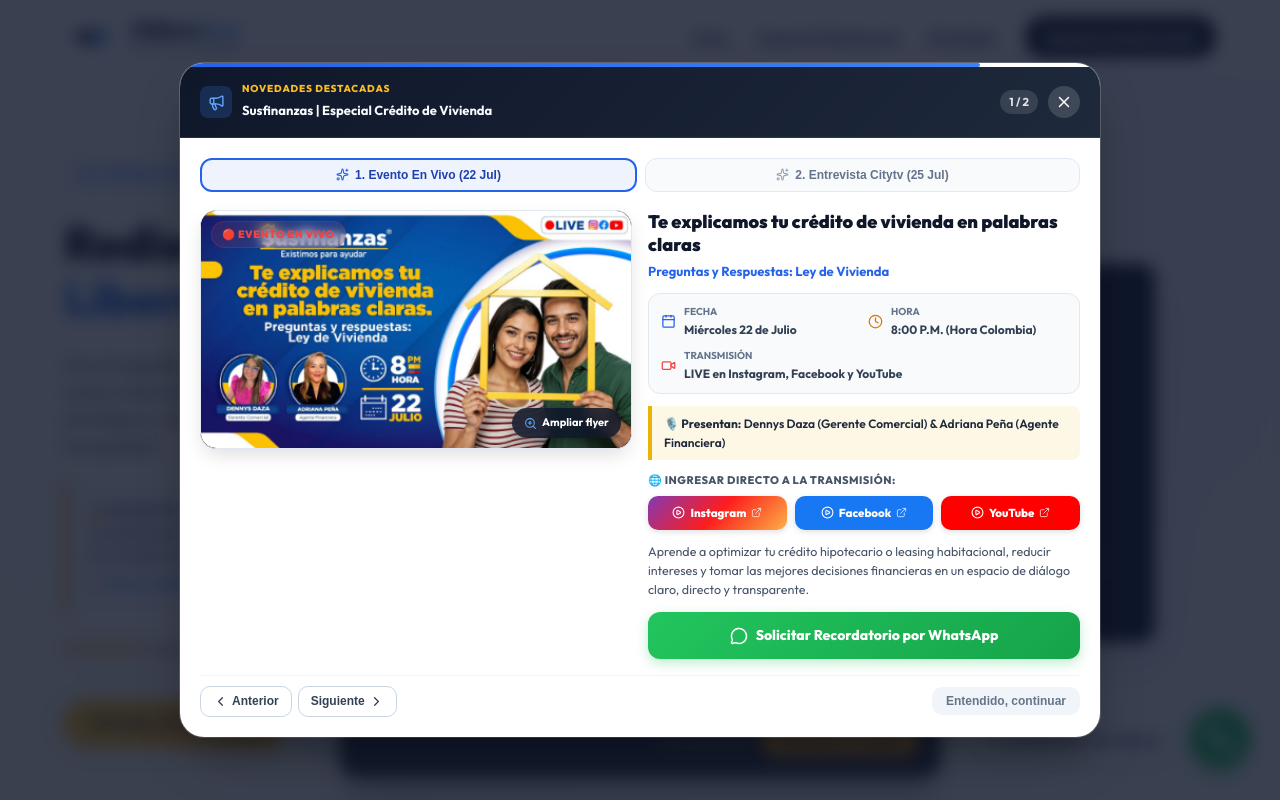
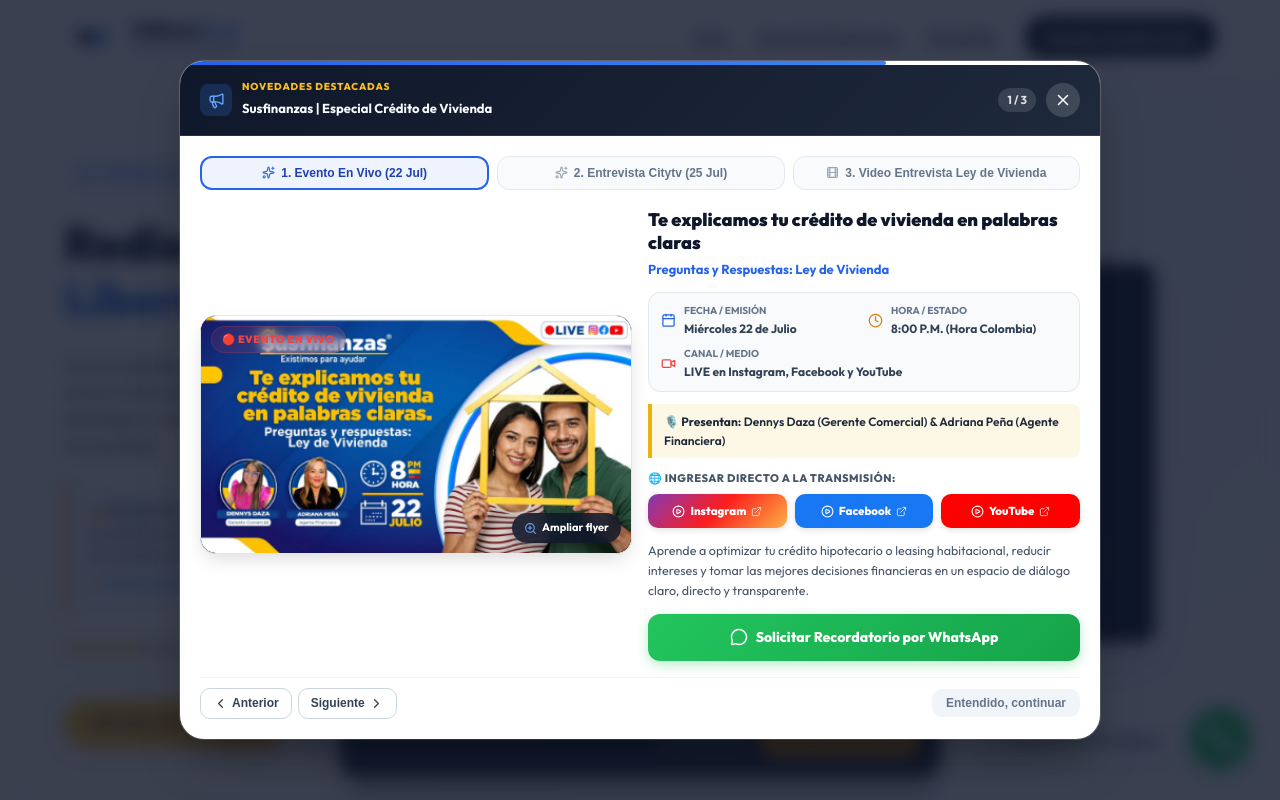
Before and after one commit to CamiloGarcia11/WilliamsCruz, a Next.js app: page / in a window 1280 px wide. Shown: the top 800 px of the page. Built offline with nearby package versions, Linux system fonts and the light colour scheme.

Commit message:
fix:cliente

```diff
--- a/app/page.tsx
+++ b/app/page.tsx
@@ -304,7 +304,7 @@
                   }}
                 >
                   <img
-                    src="/equipo-aliado.png"
+                    src="/aliado.png"
                     alt="Nuestro Equipo, Tu Aliado Financiero"
                     style={{
                       width: '100%',
--- a/components/ui/NewsModal.tsx
+++ b/components/ui/NewsModal.tsx
@@ -1,8 +1,8 @@
 'use client';
 
-import React, { useState, useEffect } from 'react';
+import React, { useState, useEffect, useRef } from 'react';
 import { motion, AnimatePresence } from 'framer-motion';
-import { X, ChevronLeft, ChevronRight, Calendar, Clock, Tv, Video, MessageCircle, Sparkles, Megaphone, ExternalLink, PlayCircle, ZoomIn } from 'lucide-react';
+import { X, ChevronLeft, ChevronRight, Calendar, Clock, Tv, Video, MessageCircle, Sparkles, Megaphone, ExternalLink, PlayCircle, ZoomIn, Film } from 'lucide-react';
 
 interface SocialLink {
   name: string;
@@ -19,7 +19,10 @@
   badgeColor: string;
   title: string;
   subtitle: string;
-  image: string;
+  tabLabel: string;
+  image?: string;
+  isVideo?: boolean;
+  videoUrl?: string;
   date: string;
   time: string;
   platform: string;
@@ -38,6 +41,7 @@
     badgeColor: '#ef4444',
     title: 'Te explicamos tu crédito de vivienda en palabras claras',
     subtitle: 'Preguntas y Respuestas: Ley de Vivienda',
+    tabLabel: '1. Evento En Vivo (22 Jul)',
     image: '/noticia1.png',
     date: 'Miércoles 22 de Julio',
     time: '8:00 P.M. (Hora Colombia)',
@@ -77,6 +81,7 @@
     badgeColor: '#2563eb',
     title: '¡Paga tu crédito de vivienda más rápido y ahorra en intereses!',
     subtitle: 'Entrevista Exclusiva en Citytv - Bravíssimo',
+    tabLabel: '2. Entrevista Citytv (25 Jul)',
     image: '/noticia2.jpg',
     date: 'Sábado 25 de Julio',
     time: '7:30 A.M.',
@@ -85,6 +90,23 @@
     description: '¡No te pierdas esta oportunidad única! Si tienes un crédito de vivienda, sintoniza nuestro programa y descubre cómo reducir el tiempo de tu crédito con un ahorro significativo en intereses usando las mejores estrategias financieras.',
     whatsappMessage: 'Hola! Vi la noticia de la entrevista en Citytv Bravíssimo con Carlos Puyo y deseo información para reducir los intereses de mi crédito.',
     isVertical: true
+  },
+  {
+    id: 3,
+    categoryBadge: '🎬 VIDEO ENTREVISTA',
+    badgeBg: 'rgba(16, 185, 129, 0.12)',
+    badgeColor: '#10b981',
+    title: 'Ley de Vivienda en CityTV: Reduce Años e Intereses',
+    subtitle: 'Entrevista Especial con Carlos Puyo (Fundador)',
+    tabLabel: '3. Video Entrevista Ley de Vivienda',
+    isVideo: true,
+    videoUrl: '/video_whatsapp.mp4',
+    date: 'Especial Televisión',
+    time: 'Disponible en Video',
+    platform: 'CityTV Colombia',
+    hostsOrGuest: 'Carlos Puyo (Gerente & Fundador)',
+    description: `📺 Te invito a ver la entrevista de nuestro gerente y fundador, Carlos Puyo, en CityTV, donde hablamos sobre cómo la Ley de Vivienda puede ayudar a miles de familias a reducir el tiempo de su crédito hipotecario o leasing habitacional.\n\n🏡 Si estás pagando tu casa o apartamento a un banco, podrías terminar de pagarlo entre 3, 5, 7, 10 o más años antes, ahorrando además millones de pesos en intereses, según las condiciones de tu crédito.\n\n📲 Escríbeme y con gusto revisaré tu caso sin compromiso. Te ayudaré a identificar si puedes acceder a los beneficios de la Ley de Vivienda y cuáles son las mejores opciones para tu crédito.`,
+    whatsappMessage: 'Hola! Vi el video de la entrevista en CityTV con Carlos Puyo y me gustaría revisar mi caso para acceder a los beneficios de la Ley de Vivienda.'
   }
 ];
 
@@ -93,7 +115,8 @@
   const [currentIndex, setCurrentIndex] = useState(0);
   const [isPaused, setIsPaused] = useState(false);
   const [expandedImage, setExpandedImage] = useState<string | null>(null);
-  const SLIDE_DURATION = 7500; // 7.5 segundos por noticia
+  const videoRef = useRef<HTMLVideoElement | null>(null);
+  const SLIDE_DURATION = 8500; // 8.5 segundos por noticia
 
   useEffect(() => {
     // Abre automáticamente al cargar la página
@@ -103,18 +126,33 @@
     return () => clearTimeout(timer);
   }, []);
 
-  // Transición automática de noticias
+  const currentNews = NEWS_DATA[currentIndex];
+
+  // 1. Efecto exclusivo para cambio automático de noticias en imágenes
   useEffect(() => {
-    if (!isOpen || isPaused || expandedImage !== null) return;
+    if (!isOpen || isPaused || expandedImage !== null || currentNews.isVideo) return;
 
     const interval = setInterval(() => {
       setCurrentIndex((prev) => (prev + 1) % NEWS_DATA.length);
     }, SLIDE_DURATION);
 
     return () => clearInterval(interval);
-  }, [isOpen, isPaused, expandedImage]);
+  }, [isOpen, isPaused, expandedImage, currentIndex, currentNews.isVideo]);
 
-  const currentNews = NEWS_DATA[currentIndex];
+  // 2. Efecto exclusivo para reproducir el video únicamente cuando se selecciona la noticia de video
+  useEffect(() => {
+    if (currentNews.isVideo) {
+      setIsPaused(true);
+      if (videoRef.current) {
+        const playPromise = videoRef.current.play();
+        if (playPromise !== undefined) {
+          playPromise.catch((err) => {
+            console.log('Autoplay intencional:', err);
+          });
+        }
+      }
+    }
+  }, [currentIndex]);
 
   const handleNext = () => {
     setCurrentIndex((prev) => (prev + 1) % NEWS_DATA.length);
@@ -142,36 +180,40 @@
               display: 'flex',
               alignItems: 'center',
               justifyContent: 'center',
-              padding: '12px',
+              padding: '16px',
               backgroundColor: 'rgba(15, 23, 42, 0.82)',
               backdropFilter: 'blur(8px)',
-              overflowY: 'auto'
+              overflowY: 'auto',
+              minHeight: '100vh'
             }}
             onClick={() => setIsOpen(false)}
           >
             <motion.div
               key="news-modal-content-card"
-              initial={{ opacity: 0, scale: 0.94, y: 15 }}
+              initial={{ opacity: 0, scale: 0.94, y: 10 }}
               animate={{ opacity: 1, scale: 1, y: 0 }}
-              exit={{ opacity: 0, scale: 0.94, y: 15 }}
+              exit={{ opacity: 0, scale: 0.94, y: 10 }}
               transition={{ type: 'spring', damping: 25, stiffness: 300 }}
               className="news-modal-container"
               style={{
                 position: 'relative',
                 width: '100%',
                 maxWidth: '920px',
-                maxHeight: '94vh',
+                maxHeight: '90vh',
                 backgroundColor: '#ffffff',
                 borderRadius: '24px',
                 boxShadow: '0 25px 50px -12px rgba(0, 0, 0, 0.4), 0 0 0 1px rgba(255, 255, 255, 0.2)',
                 overflow: 'hidden',
-                margin: 'auto',
                 display: 'flex',
                 flexDirection: 'column'
               }}
               onClick={(e) => e.stopPropagation()}
-              onMouseEnter={() => setIsPaused(true)}
-              onMouseLeave={() => setIsPaused(false)}
+              onMouseEnter={() => {
+                if (!currentNews.isVideo) setIsPaused(true);
+              }}
+              onMouseLeave={() => {
+                if (!currentNews.isVideo) setIsPaused(false);
+              }}
             >
               {/* Barra de Progreso del Temporizador de Cambio Automático */}
               <div style={{ width: '100%', height: '4px', background: 'rgba(255, 255, 255, 0.1)', position: 'relative', flexShrink: 0 }}>
@@ -250,7 +292,7 @@
                         borderRadius: '12px'
                       }}
                     >
-                      ⏸️ Pausado
+                      {currentNews.isVideo ? '▶️ Reproduciendo Video' : '⏸️ Pausado'}
                     </span>
                   )}
                   <span
@@ -268,8 +310,8 @@
                   <button
                     onClick={() => setIsOpen(false)}
                     style={{
-                      width: '32px',
-                      height: '32px',
+                      width: '34px',
+                      height: '34px',
                       borderRadius: '50%',
                       background: 'rgba(255, 255, 255, 0.15)',
                       color: '#ffffff',
@@ -324,8 +366,12 @@
                         whiteSpace: 'nowrap'
                       }}
                     >
+                      {item.isVideo ? (
+                        <Film size={13} color={idx === currentIndex ? '#10b981' : '#94a3b8'} />
+                      ) : (
                         <Sparkles size={13} color={idx === currentIndex ? '#2563eb' : '#94a3b8'} />
-                      {idx === 0 ? '1. Evento En Vivo (22 Jul)' : '2. Entrevista Citytv (25 Jul)'}
+                      )}
+                      {item.tabLabel}
                     </button>
                   ))}
                 </div>
@@ -343,10 +389,62 @@
                       display: 'grid',
                       gridTemplateColumns: 'minmax(0, 1fr)',
                       gap: '16px',
-                      alignItems: 'start'
+                      alignItems: 'center'
                     }}
                   >
-                    {/* Contenedor de Imagen Promocional */}
+                    {/* Contenedor de Multimedia (Imagen o Video) */}
+                    {currentNews.isVideo ? (
+                      <div
+                        className="news-modal-video-wrapper"
+                        style={{
+                          position: 'relative',
+                          borderRadius: '16px',
+                          overflow: 'hidden',
+                          boxShadow: '0 8px 20px -4px rgba(0, 0, 0, 0.25)',
+                          backgroundColor: '#000000',
+                          border: '1px solid #1e293b',
+                          alignSelf: 'center'
+                        }}
+                      >
+                        <video
+                          ref={videoRef}
+                          src={currentNews.videoUrl}
+                          autoPlay
+                          controls
+                          playsInline
+                          preload="auto"
+                          className="news-modal-video"
+                          style={{
+                            width: '100%',
+                            maxHeight: '420px',
+                            objectFit: 'contain',
+                            display: 'block',
+                            backgroundColor: '#000000'
+                          }}
+                        />
+                        {/* Badge Categoria Video */}
+                        <div
+                          style={{
+                            position: 'absolute',
+                            top: '10px',
+                            left: '10px',
+                            padding: '4px 10px',
+                            borderRadius: '20px',
+                            backgroundColor: currentNews.badgeBg,
+                            color: currentNews.badgeColor,
+                            fontSize: '10.5px',
+                            fontWeight: '900',
+                            letterSpacing: '0.5px',
+                            backdropFilter: 'blur(6px)',
+                            border: `1px solid ${currentNews.badgeColor}33`,
+                            zIndex: 2,
+                            pointerEvents: 'none'
+                          }}
+                        >
+                          {currentNews.categoryBadge}
+                        </div>
+                      </div>
+                    ) : (
                       <div
                         className={`news-modal-image-wrapper ${currentNews.isVertical ? 'is-vertical-wrapper' : ''}`}
                         style={{
@@ -356,9 +454,10 @@
                           boxShadow: '0 8px 20px -4px rgba(0, 0, 0, 0.15)',
                           backgroundColor: '#0f172a',
                           border: '1px solid #e2e8f0',
-                        cursor: 'pointer'
+                          cursor: 'pointer',
+                          alignSelf: 'center'
                         }}
-                      onClick={() => setExpandedImage(currentNews.image)}
+                        onClick={() => currentNews.image && setExpandedImage(currentNews.image)}
                         title="Haz clic o toca para ver en pantalla completa"
                       >
                         <img
@@ -418,6 +517,7 @@
                           <ZoomIn size={13} color="#60a5fa" /> Ampliar flyer
                         </div>
                       </div>
+                    )}
 
                     {/* Información y Texto de la Noticia */}
                     <div style={{ display: 'flex', flexDirection: 'column', gap: '12px' }}>
@@ -455,7 +555,7 @@
                         <div style={{ display: 'flex', alignItems: 'center', gap: '8px', fontSize: '12px', color: '#334155' }}>
                           <Calendar size={15} color="#2563eb" style={{ flexShrink: 0 }} />
                           <div>
-                            <strong style={{ display: 'block', fontSize: '10px', color: '#64748b' }}>FECHA</strong>
+                            <strong style={{ display: 'block', fontSize: '10px', color: '#64748b' }}>FECHA / EMISIÓN</strong>
                             <span style={{ fontWeight: '700' }}>{currentNews.date}</span>
                           </div>
                         </div>
@@ -463,15 +563,15 @@
                         <div style={{ display: 'flex', alignItems: 'center', gap: '8px', fontSize: '12px', color: '#334155' }}>
                           <Clock size={15} color="#d97706" style={{ flexShrink: 0 }} />
                           <div>
-                            <strong style={{ display: 'block', fontSize: '10px', color: '#64748b' }}>HORA</strong>
+                            <strong style={{ display: 'block', fontSize: '10px', color: '#64748b' }}>HORA / ESTADO</strong>
                             <span style={{ fontWeight: '700' }}>{currentNews.time}</span>
                           </div>
                         </div>
 
                         <div className="news-platform-col" style={{ display: 'flex', alignItems: 'center', gap: '8px', fontSize: '12px', color: '#334155' }}>
-                          {currentNews.id === 1 ? <Video size={15} color="#ef4444" style={{ flexShrink: 0 }} /> : <Tv size={15} color="#2563eb" style={{ flexShrink: 0 }} />}
+                          {currentNews.isVideo ? <Film size={15} color="#10b981" style={{ flexShrink: 0 }} /> : currentNews.id === 1 ? <Video size={15} color="#ef4444" style={{ flexShrink: 0 }} /> : <Tv size={15} color="#2563eb" style={{ flexShrink: 0 }} />}
                           <div>
-                            <strong style={{ display: 'block', fontSize: '10px', color: '#64748b' }}>TRANSMISIÓN</strong>
+                            <strong style={{ display: 'block', fontSize: '10px', color: '#64748b' }}>CANAL / MEDIO</strong>
                             <span style={{ fontWeight: '700' }}>{currentNews.platform}</span>
                           </div>
                         </div>
@@ -488,7 +588,7 @@
                           color: '#1e293b'
                         }}
                       >
-                        <strong>🎙️ {currentNews.id === 1 ? 'Presentan' : 'Invitado Especial'}:</strong>{' '}
+                        <strong>🎙️ {currentNews.id === 1 ? 'Presentan' : 'Invitado / Vocero'}:</strong>{' '}
                         <span style={{ fontWeight: '600' }}>{currentNews.hostsOrGuest}</span>
                       </div>
 
@@ -531,8 +631,8 @@
                         </div>
                       )}
 
-                      {/* Texto descriptivo completo */}
-                      <p style={{ fontSize: '12.5px', color: '#475569', lineHeight: '1.5' }}>
+                      {/* Texto descriptivo completo con saltos de línea legibles */}
+                      <p style={{ fontSize: '12.5px', color: '#475569', lineHeight: '1.6', whiteSpace: 'pre-line' }}>
                         {currentNews.description}
                       </p>
 
@@ -559,7 +659,7 @@
                         }}
                       >
                         <MessageCircle size={18} />
-                        {currentNews.id === 1 ? 'Solicitar Recordatorio por WhatsApp' : 'Más Información por WhatsApp'}
+                        {currentNews.isVideo ? 'Revisar Mi Caso por WhatsApp' : currentNews.id === 1 ? 'Solicitar Recordatorio por WhatsApp' : 'Más Información por WhatsApp'}
                       </a>
                     </div>
                   </motion.div>
@@ -699,6 +799,7 @@
         @media (min-width: 768px) {
           .news-modal-grid {
             grid-template-columns: 1fr 1fr !important;
+            align-items: center !important;
           }
           .news-platform-col {
             grid-column: span 2 !important;
@@ -710,6 +811,9 @@
           }
           .is-vertical-img {
             max-height: 480px !important;
+          }
+          .news-modal-video {
+            max-height: 420px !important;
           }
         }
 
@@ -735,7 +839,9 @@
           .news-modal-img {
             max-height: 240px !important;
           }
-          /* En celulares, permitimos mayor altura para volantes verticales como la Noticia 2 */
+          .news-modal-video {
+            max-height: 260px !important;
+          }
           .is-vertical-img {
             max-height: 380px !important;
             object-fit: contain !important;
```
Also changed, not shown: public/aliado.png (added), 1 other file (tests, documents, lock files or other folders). Lines whose indentation alone changed are shown as unchanged.
